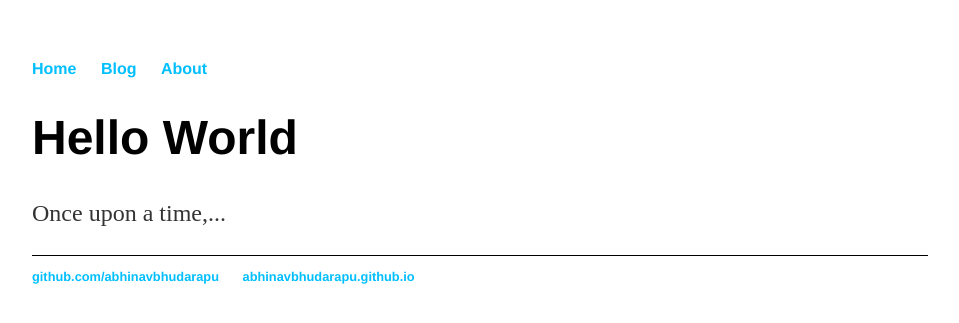
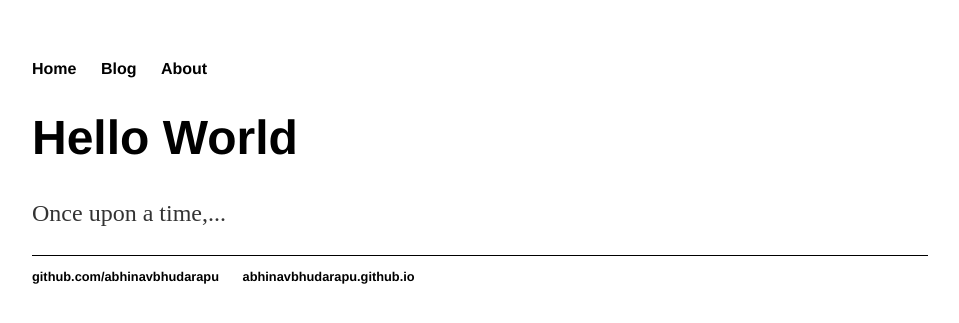
Before and after one commit to AbhinavBhudarapu/AbhinavBhudarapu.github.io, a Jekyll site: the page built from index.html, in a window 1280 px wide. Shown: the top 323 px of the page, without its empty margins (160-1119 px from the left). Built offline with Jekyll 4.4.1, drawn with Linux system fonts in a browser that asks for light colours.

Commit message:
Update main.css

```diff
--- a/css/main.css
+++ b/css/main.css
@@ -28,7 +28,7 @@ nav ul li, footer ul li {
 }
 a {
     text-decoration: none;
-    color: #00BFFF;
+    color: #000000;
 }
 a:hover {
     text-decoration: underline;
```
